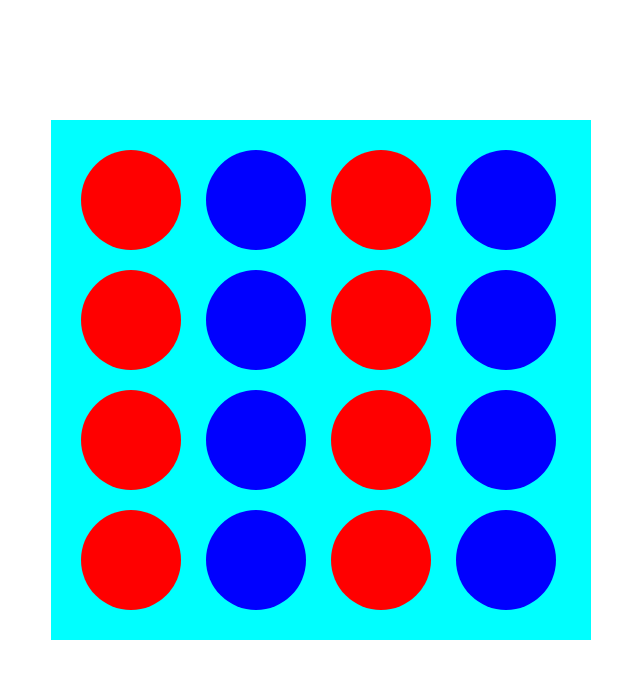
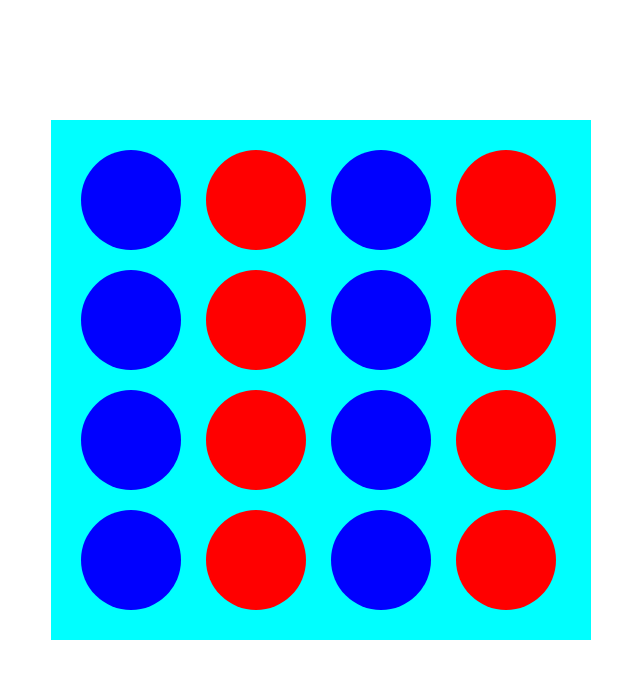
Before and after one commit to Gabo-Dev/Udemy-Front-End-Bootcamp, a React (Vite) app in the folder React/Final Project/connect4App/: page / in a window 1280 px wide. Shown: the top 678 px of the page, without its empty margins (339-979 px from the left). Built offline with nearby package versions, Linux system fonts and the light colour scheme.

Commit message:
update style and add callback function

```diff
--- a/React/Final Project/connect4App/src/Components/GameBoard.jsx
+++ b/React/Final Project/connect4App/src/Components/GameBoard.jsx
@@ -3,24 +3,29 @@ import GameCircle from "./GameCircle";
 import '../css/styles.css'
 
  const GameBoard = () => {
+    // callBack
+    const circleClicked = (id) =>{
+        console.log('circle clicked: ' + id);
+    }
+
     return (
-        <div className="grid-Container">
-            <GameCircle id={1} color="red"/>
-            <GameCircle id={2} color="blue"/>
-            <GameCircle id={3} color="red"/>
-            <GameCircle id={4} color="blue"/>
-            <GameCircle id={5} color="red" />
-            <GameCircle id={6} color="blue"/>
-            <GameCircle id={7} color="red" />
-            <GameCircle id={8} color="blue"/>
-            <GameCircle id={9} color="red"/>
-            <GameCircle id={10} color="blue"/>
-            <GameCircle id={11} color="red"/>
-            <GameCircle id={12} color="blue"/>
-            <GameCircle id={13} color="red" />
-            <GameCircle id={14} color="blue"/>
-            <GameCircle id={15} color="red" />
-            <GameCircle id={16} color="blue"/>
+        <div className="gameBoard">
+            <GameCircle id={1}  onCircleClicked = {circleClicked}/>
+            <GameCircle id={2}  onCircleClicked = {circleClicked}/>
+            <GameCircle id={3}  onCircleClicked = {circleClicked}/>
+            <GameCircle id={4}  onCircleClicked = {circleClicked}/>
+            <GameCircle id={5}  onCircleClicked = {circleClicked} />
+            <GameCircle id={6}  onCircleClicked = {circleClicked}/>
+            <GameCircle id={7}  onCircleClicked = {circleClicked} />
+            <GameCircle id={8}  onCircleClicked = {circleClicked}/>
+            <GameCircle id={9}  onCircleClicked = {circleClicked}/>
+            <GameCircle id={10} onCircleClicked = {circleClicked} />
+            <GameCircle id={11} onCircleClicked = {circleClicked}/>
+            <GameCircle id={12} onCircleClicked = {circleClicked} />
+            <GameCircle id={13} onCircleClicked = {circleClicked}  />
+            <GameCircle id={14} onCircleClicked = {circleClicked} />
+            <GameCircle id={15} onCircleClicked = {circleClicked} />
+            <GameCircle id={16} onCircleClicked = {circleClicked}/>
         </div>
     )
 }
--- a/React/Final Project/connect4App/src/Components/GameCircle.jsx
+++ b/React/Final Project/connect4App/src/Components/GameCircle.jsx
@@ -3,12 +3,12 @@ import React from 'react'
 import '../css/styles.css'
 
 
-const GameCircle = ({id, color}) => {
-    const circleStyle = color === 'red' ? 'redDiv' : 'blueDiv';
-    console.log(circleStyle)
+const GameCircle = ({id, onCircleClicked}) => {
+    const circleStyle = id % 2 === 0 ? 'odd' : 'even';
+
 
     return (
-        <div className={circleStyle}>
+        <div className={`gameCircle ${circleStyle}`}  onClick={() => onCircleClicked(id)}>
         </div>
     )
 
--- a/React/Final Project/connect4App/src/css/styles.css
+++ b/React/Final Project/connect4App/src/css/styles.css
@@ -1,22 +1,17 @@
-.blueDiv{
-    color: blue;
-    background-color: blue;
-    width: 100px;
-    height: 100px;
-    margin: 10px;
-    border-radius: 50%;
-    position: ;
+.even{
+ background-color: blue;
 }
-.redDiv{
-    color: red;
+.odd{
     background-color: red;
+}
+.gameCircle{
     width: 100px;
     height: 100px;
     margin: 10px;
     border-radius: 50%;
 
 }
-.grid-Container{
+.gameBoard{
     display: grid;
     grid-template-columns: 1fr 1fr 1fr 1fr;
     grid-template-rows: 1fr 1fr 1fr 1fr;
```
